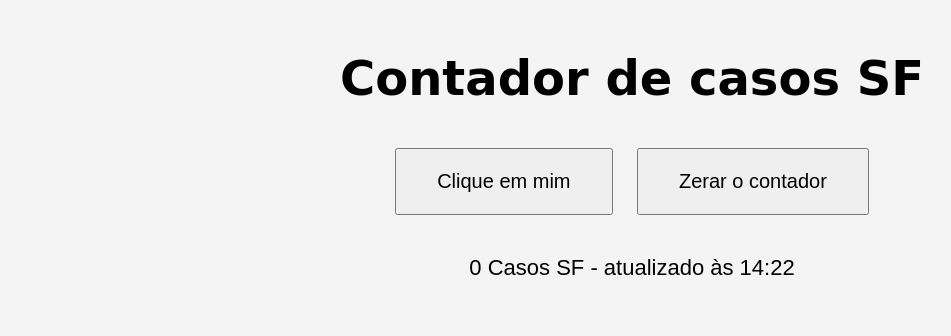
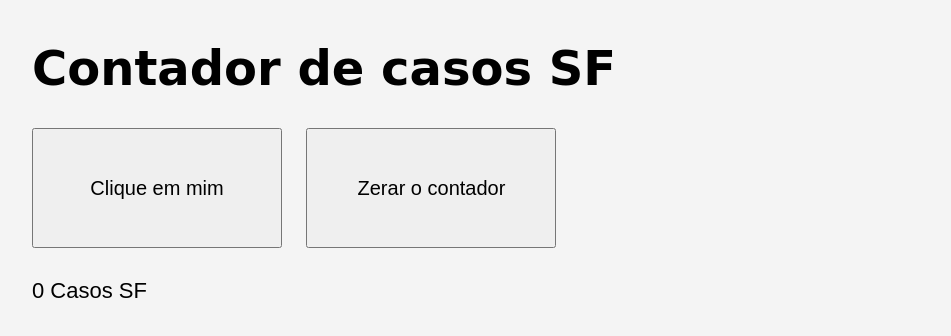
Before and after one commit to danielmoreira-cm/contador_casos_sf, a plain HTML site: page index.html in a window 1280 px wide. Both pictures are taken after a click on the button "Zerar o contador". Shown: the whole page, without its empty margins (8-959 px from the left). Drawn offline with Linux system fonts and the light colour scheme.

Commit message:
Add files via upload

```diff
--- a/index.html
+++ b/index.html
@@ -7,9 +7,8 @@
   <style>
     body {
       font-family: Arial, sans-serif;
-      text-align: center;
       background: #f4f4f4;
-      margin-top: 50px;
+      margin: 40px;
     }
 
     h1 {
@@ -18,13 +17,14 @@
     }
 
     .botoes {
-      margin: 30px;
+      margin-top: 30px;
     }
 
     button {
-      padding: 20px 40px;
+      width: 250px;
+      height: 120px;
       font-size: 20px;
-      margin: 10px;
+      margin-right: 20px;
       cursor: pointer;
     }
 
@@ -44,31 +44,41 @@
     <button onclick="zerar()">Zerar o contador</button>
   </div>
 
-  <div id="resultado">
-    0 Casos SF
-  </div>
+  <div id="resultado">0 Casos SF</div>
 
   <script>
     let contador = 0
+    let inicio = null
 
     function clicar() {
+      if (inicio === null) {
+        inicio = new Date()
+      }
+
       contador++
       atualizar()
     }
 
     function zerar() {
       contador = 0
-      atualizar()
+      inicio = null
+      document.getElementById("resultado").innerHTML = "0 Casos SF"
+    }
+
+    function formatarHora(data) {
+      const h = data.getHours().toString().padStart(2, '0')
+      const m = data.getMinutes().toString().padStart(2, '0')
+      return h + ":" + m
     }
 
     function atualizar() {
       const agora = new Date()
 
-      const hora = agora.getHours().toString().padStart(2, '0')
-      const minuto = agora.getMinutes().toString().padStart(2, '0')
+      const horaInicio = formatarHora(inicio)
+      const horaAtual = formatarHora(agora)
 
       document.getElementById("resultado").innerHTML =
-        contador + " Casos SF - atualizado às " + hora + ":" + minuto
+        contador + " Casos SF " + horaInicio + " - " + horaAtual
     }
   </script>
 
```
